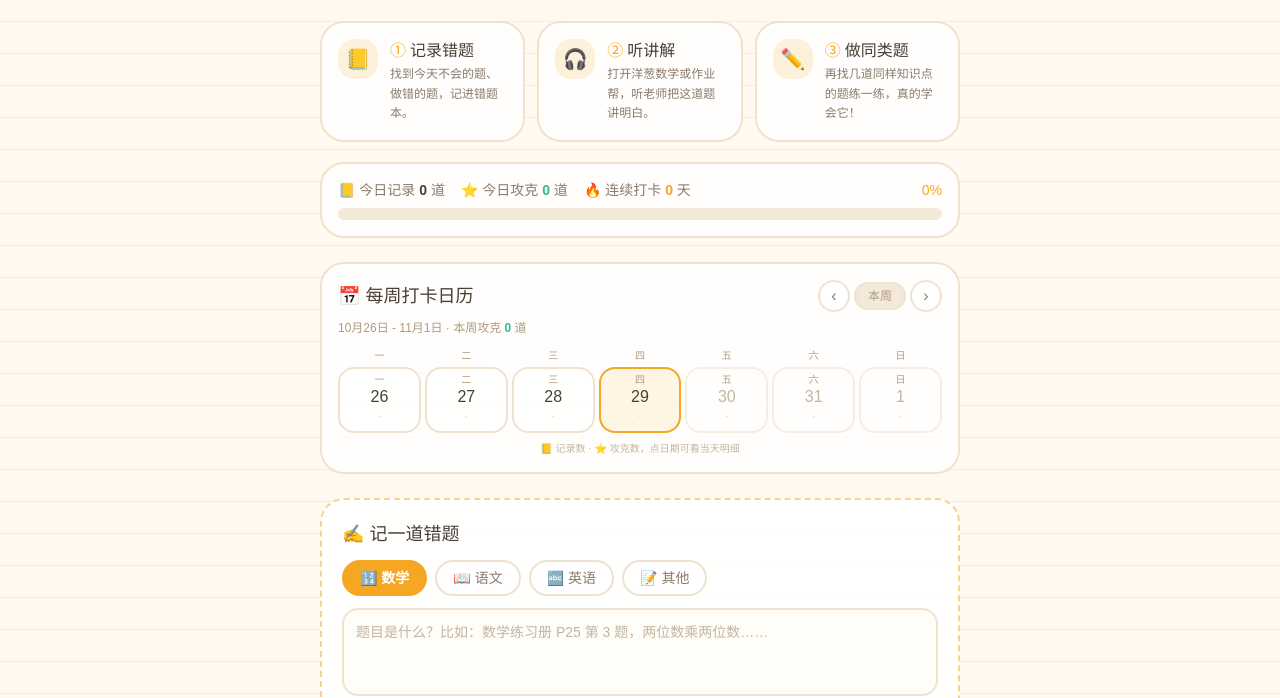
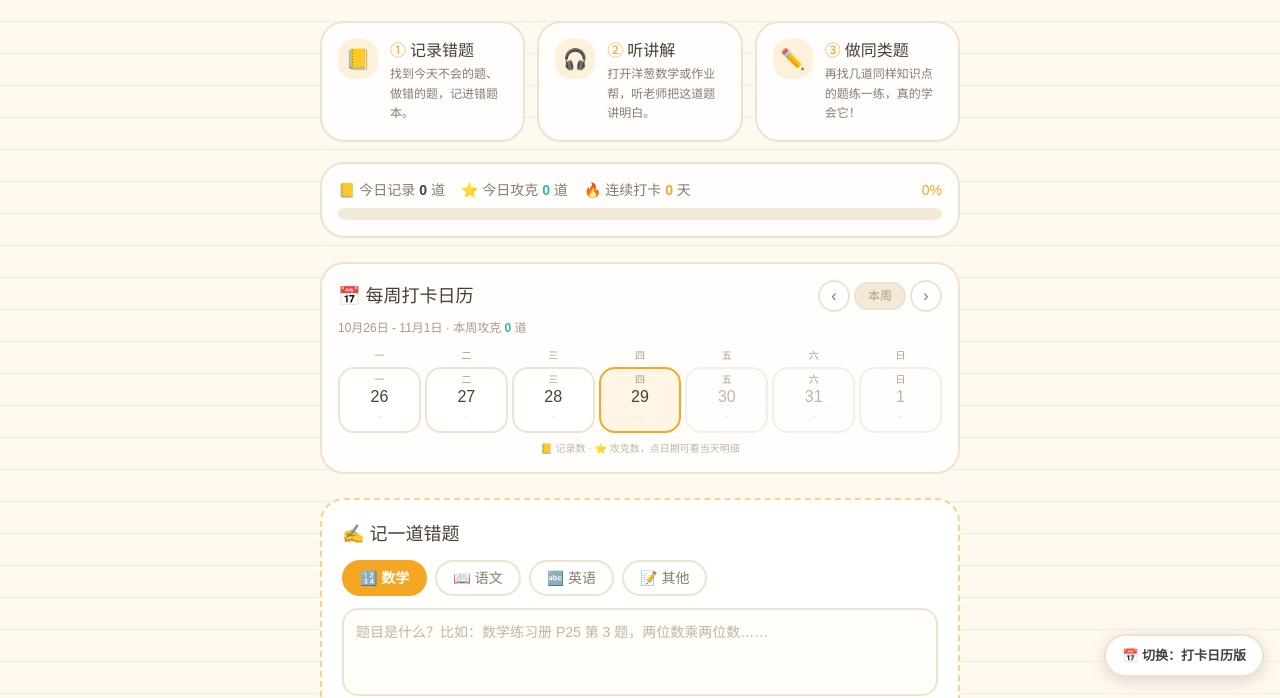
Before and after one commit to sevengege/maomao, a plain HTML site: page app/index.html in a window 1280 px wide. Shown: the part 107-805 px from the top of the page. Drawn offline with Linux system fonts and the light colour scheme; a web font is replaced by a local one.

Commit message:
App 版增加返回日历版入口

```diff
--- a/app/index.html
+++ b/app/index.html
@@ -11,5 +11,6 @@
   </head>
   <body>
     <div id="app"></div>
+    <a href="../" style="position:fixed;right:16px;bottom:16px;z-index:60;display:inline-flex;align-items:center;gap:6px;padding:10px 16px;border-radius:999px;background:#fff;color:#4A3F35;font-size:13px;font-weight:700;text-decoration:none;box-shadow:0 4px 16px rgba(74,63,53,.18);border:2px solid #EFE3D0;font-family:'PingFang SC','Microsoft YaHei',sans-serif;">📅 切换：打卡日历版</a>
   </body>
 </html>
```
